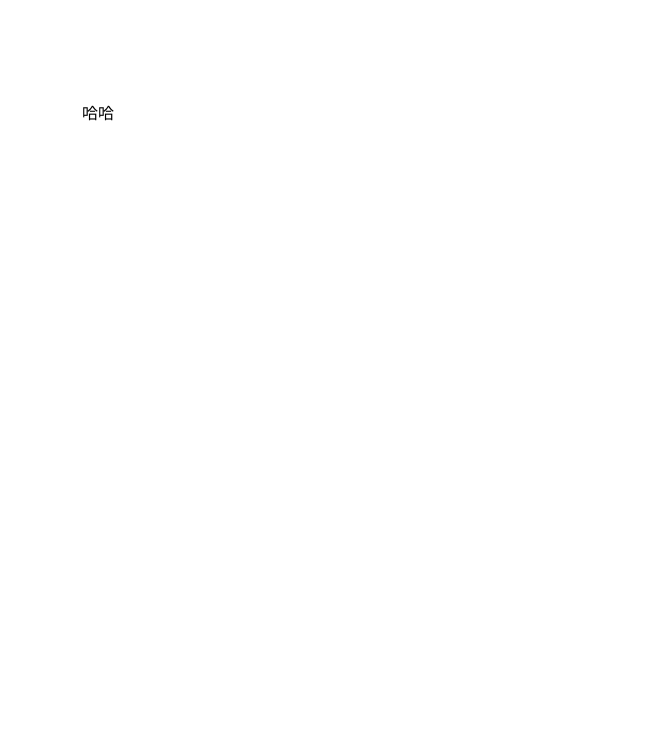
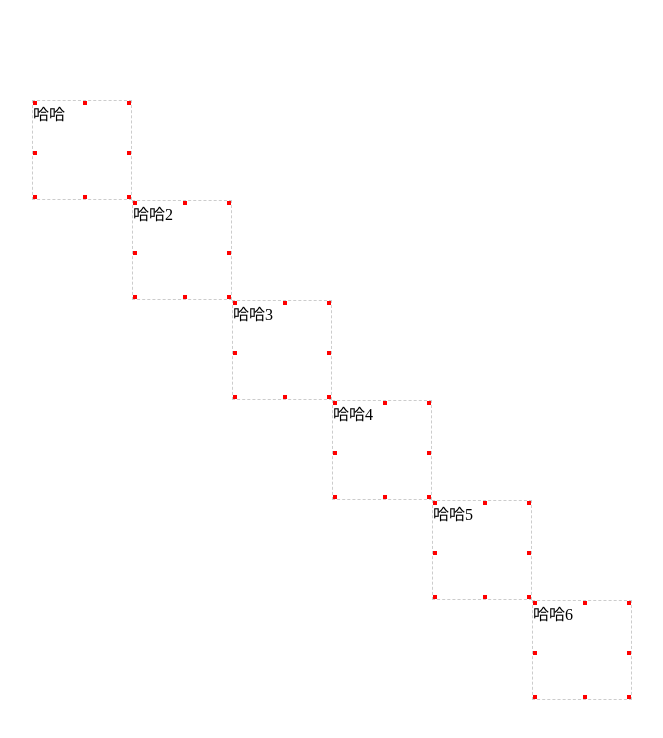
Before and after one commit to zzz0908/vue3-resize-drag, a Vue app: page / in a window 1280 px wide. Shown: the top 738 px of the page, without its empty margins (68-731 px from the left). Built offline with nearby package versions, Linux system fonts and the light colour scheme.

Commit message:
拖拽以及控制拖拽功能实现

```diff
--- a/src/components/vue3-resize-drag.vue
+++ b/src/components/vue3-resize-drag.vue
@@ -1,20 +1,22 @@
 <template>
-    <div class="vue3-resize-drag" :style="styleHandler" @mousedown="itemDown">
+    <div
+        class="vue3-resize-drag"
+        :style="styleHandler"
+        @mousedown.stop="itemDown"
+    >
         <slot></slot>
-        <!-- <div
-                v-for="stick in sticks"
-                :key="stick"
-                class="vdr-stick"
-                :class="['vdr-stick-' + stick, isResizable ? '' : 'not-resizable']"
-                @mousedown.stop.prevent="stickDown(stick, $event)"
-                @touchstart.stop.prevent="stickDown(stick, $event)"
-                :style="vdrStick(stick)">
-        </div> -->
+        <div
+                v-for="el in dragElResizeIcon"
+                :key="el.class"
+                class="dragElResizeIcon"
+                @mousedown.stop="itemResize($event,el.class)"
+                :style="el.style">
+        </div>
     </div>
 </template>
 
 <script lang="ts">
-import { computed, defineComponent, reactive } from 'vue';
+import { computed, defineComponent, reactive, ref } from 'vue';
 import {styleIf} from '../types/style'
 export default defineComponent({
   name: 'vue3-resize-drag',
@@ -36,18 +38,103 @@ export default defineComponent({
           default:() => {
               return 0
           }
+      },
+      w:{
+          type:Number,
+          default:() => {
+              return 100
+          }
+      },
+      h:{
+          type:Number,
+          default:() => {
+              return 100
+          }
+      },
+      isDraggable:{
+          type:Boolean,
+          default:() => {
+              return true
+          }
+      },
+      isResizable:{
+          type:Boolean,
+          default:() => {
+              return true
+          }
       }
   },
-  setup(props){
+  setup(props,{emit}){
     //   变量----------------------------------------------------------------------------------------------
     // 外层元素定位style
     const style = reactive<styleIf>({
-        top:props.y || 0,
-        left:props.x || 0,
+        top:props.y,
+        left:props.x,
         right:0,
         bottom:0,
-        zIndex:props.zIndex || 0
+        zIndex:props.zIndex,
+        width:props.w,
+        height:props.h
     })
+    // 元素角标 用于缩放
+    const dragElResizeIcon = reactive([
+        {
+            class:'drag-lt',
+            style:{
+                top:0,
+                left:0
+            }
+        },
+        {
+            class:'drag-ct',
+            style:{
+                top:0,
+                left:(<number>style.width) / 2 + 'px'
+            }
+        },
+        {
+            class:'drag-rt',
+            style:{
+                top:0,
+                right:0
+            }
+        },
+        {
+            class:'drag-rc',
+            style:{
+                top:(<number>style.height) / 2 + 'px',
+                right:0
+            }
+        },
+        {
+            class:'drag-rb',
+            style:{
+                bottom:0,
+                right:0
+            }
+        },
+        {
+            class:'drag-bc',
+            style:{
+                bottom:0,
+                left:(<number>style.width) / 2 + 'px'
+            }
+        },
+        {
+            class:'drag-lb',
+            style:{
+                bottom:0,
+                left:0
+            }
+        },
+        {
+            class:'drag-lc',
+            style:{
+                top:(<number>style.height) / 2 + 'px',
+                left:0
+            }
+        }
+    ])
     // 计算属性
     const styleHandler = computed(()=>{
         return {
@@ -55,30 +142,98 @@ export default defineComponent({
             left:style.left + 'px',
             right:style.right + 'px',
             bottom:style.bottom + 'px',
-            zIndex:style.zIndex
+            zIndex:style.zIndex,
+            width:style.width + 'px',
+            height:style.height + 'px'
         }
     })
     //   事件-----------------------------------------------------------------------------------------------
-    // 外层元素点击滑动
-    const itemDown = (ev: Event) => {
-        console.log(ev)
+    // 外层元素点击拖拽
+    const itemDown = (ev: any): void => {
         let target = ev.target || ev.srcElement
         ev.stopPropagation()
         ev.preventDefault()
-        style.left = typeof ev.pageX !== 'undefined' ? ev.pageX : ev.touches[0].pageX
-        style.top = typeof ev.pageY !== 'undefined' ? ev.pageY : ev.touches[0].pageY
-        // this.stickStartPos.mouseX = typeof ev.pageX !== 'undefined' ? ev.pageX : ev.touches[0].pageX
-        // this.stickStartPos.mouseY = typeof ev.pageY !== 'undefined' ? ev.pageY : ev.touches[0].pageY
+        //算出鼠标相对元素的位置
+        let disX = ev.clientX - target.offsetLeft
+        let disY = ev.clientY - target.offsetTop
+        emit('downHandler',{  // 点击元素事件回调
+            el:target,
+            e:ev
+        })
+        if(!props.isDraggable) return
+        //鼠标按下并移动的事件
+        document.onmousemove = (e)=>{
+            //用鼠标的位置减去鼠标相对元素的位置，得到元素的位置
+            let left = e.clientX - disX
+            let top = e.clientY - disY
+            console.log(left,top,'ssss')
+            //绑定元素位置到positionX和positionY上面
 
-        // this.stickStartPos.left = this.left
-        // this.stickStartPos.right = this.right
-        // this.stickStartPos.top = this.top
-        // this.stickStartPos.bottom = this.bottom
+            //移动当前元素
+            style.top = top
+            style.left = left
+            emit('moveHandler',{  // 移动事件回调
+                el:target,
+                e,
+                top,
+                left
+            })
+        }
+        document.onmouseup = (e) => {
+            emit('mouseUpHandler',{  // 抬起事件回调
+                el:target,
+                e,
+                top:style.top,
+                left:style.left
+            })
+            document.onmousemove = null
+            document.onmouseup = null
+        }
+    }
+    // 元素缩放
+    const itemResize = (ev: any,cls: string) => {
+        console.log(ev,cls,'clsclscls')
+        let target = ev.target.offsetParent || ev.srcElement
+        ev.stopPropagation()
+        ev.preventDefault()
+        let w = 0
+        let h = 0
+        let top = 0
+        let left = 0
+        // 鼠标拖拽改变元素大小
+        document.onmousemove = (e)=>{
+            console.log(target.offsetHeight,target.offsetTop,e.clientY)
+            switch (cls) {
+                case 'drag-ct':
+                    h = target.offsetHeight + target.offsetTop - e.clientY
+                    w = target.offsetWidth
+                    top = e.clientY
+                    left = target.offsetLeft
+                    break;
+
+                default:
+                    w = target.offsetWidth
+                    h = target.offsetHeight
+                    top = target.offsetTop
+                    left = target.offsetLeft
+                    break;
+            }
+            style.width = w
+            style.height = h
+            style.top = top
+            style.left = left
+        }
+        document.onmouseup = (e) => {
+            document.onmousemove = null
+            document.onmouseup = null
+        }
     }
     return {
         style,
+        dragElResizeIcon,
         styleHandler,
         itemDown,
+        itemResize
     }
   }
 });
@@ -88,5 +243,14 @@ export default defineComponent({
 .vue3-resize-drag {
     position: absolute;
     box-sizing: border-box;
+    border: 1px dashed #ccc;
+    transition: width height 1s;
+}
+/* 缩放角标 */
+.dragElResizeIcon{
+    position: absolute;
+    width: 4px;
+    height: 4px;
+    background: #f00;
 }
 </style>
--- a/src/demo/components/index.vue
+++ b/src/demo/components/index.vue
@@ -1,16 +1,82 @@
 <template>
-    <vue3ResizeDrag :x="150" :y="100" :zIndex="1">
-        哈哈
+    <vue3ResizeDrag
+    v-for="item in data"
+    :key="item.name"
+    :x="item.x"
+    :y="item.y"
+    :zIndex="1"
+    @moveHandler="moveHandler"
+    @mouseUpHandler="mouseUpHandler"
+    @downHandler="downHandler"
+    :isDraggable="item.drag"
+    :isResizable="true"
+    >
+        {{item.name}}
     </vue3ResizeDrag>
 </template>
 
 <script lang="ts">
-import { defineComponent } from 'vue';
+import { defineComponent ,reactive} from 'vue';
 import vue3ResizeDrag from '@/components/vue3-resize-drag.vue'
 export default defineComponent({
   name: 'entry',
   components:{
       vue3ResizeDrag
+  },
+  setup() {
+      const data = reactive([
+          {
+              x:100,
+              y:100,
+              name:'哈哈',
+              drag:false
+          },
+          {
+              x:200,
+              y:200,
+              name:'哈哈2',
+              drag:true
+          },
+          {
+              x:300,
+              y:300,
+              name:'哈哈3',
+              drag:true
+          },
+          {
+              x:400,
+              y:400,
+              name:'哈哈4',
+              drag:true
+          },
+          {
+              x:500,
+              y:500,
+              name:'哈哈5',
+              drag:true
+          },
+          {
+              x:600,
+              y:600,
+              name:'哈哈6',
+              drag:true
+          }
+      ])
+      const moveHandler = (data:object) => {
+          console.log(data,'移动')
+      }
+      const downHandler = (data:object) => {
+          console.log(data,'按下')
+      }
+      const mouseUpHandler = (data:object) => {
+          console.log(data,'抬起')
+      }
+      return {
+          data,
+          moveHandler,
+          downHandler,
+          mouseUpHandler
+      }
   }
 });
 </script>
```
Also changed, not shown: src/types/style.ts (+5 -3 lines), 1 other file (tests, documents, lock files or other folders).
